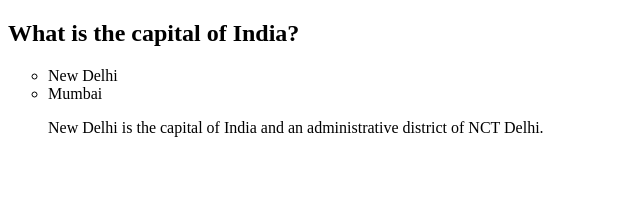
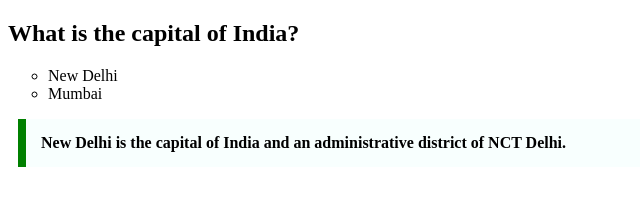
Before and after one commit to acciojob/trivia-akhila691, a website: page main.html in a window 1280 px wide. Shown: the whole page, without its empty margins (0-640 px from the left). Drawn offline with Linux system fonts and the light colour scheme.

Commit message:
Update styles.css

```diff
--- a/styles.css
+++ b/styles.css
@@ -1,2 +1,11 @@
 
 /* Your CSS Code here. */
+
+blockquote {
+    max-width: 600px;
+    margin: 10px;
+    padding: 15px;
+    border-left: 8px solid green;
+    background-color: #f8fffe;
+    font-weight: bold;
+}
```
